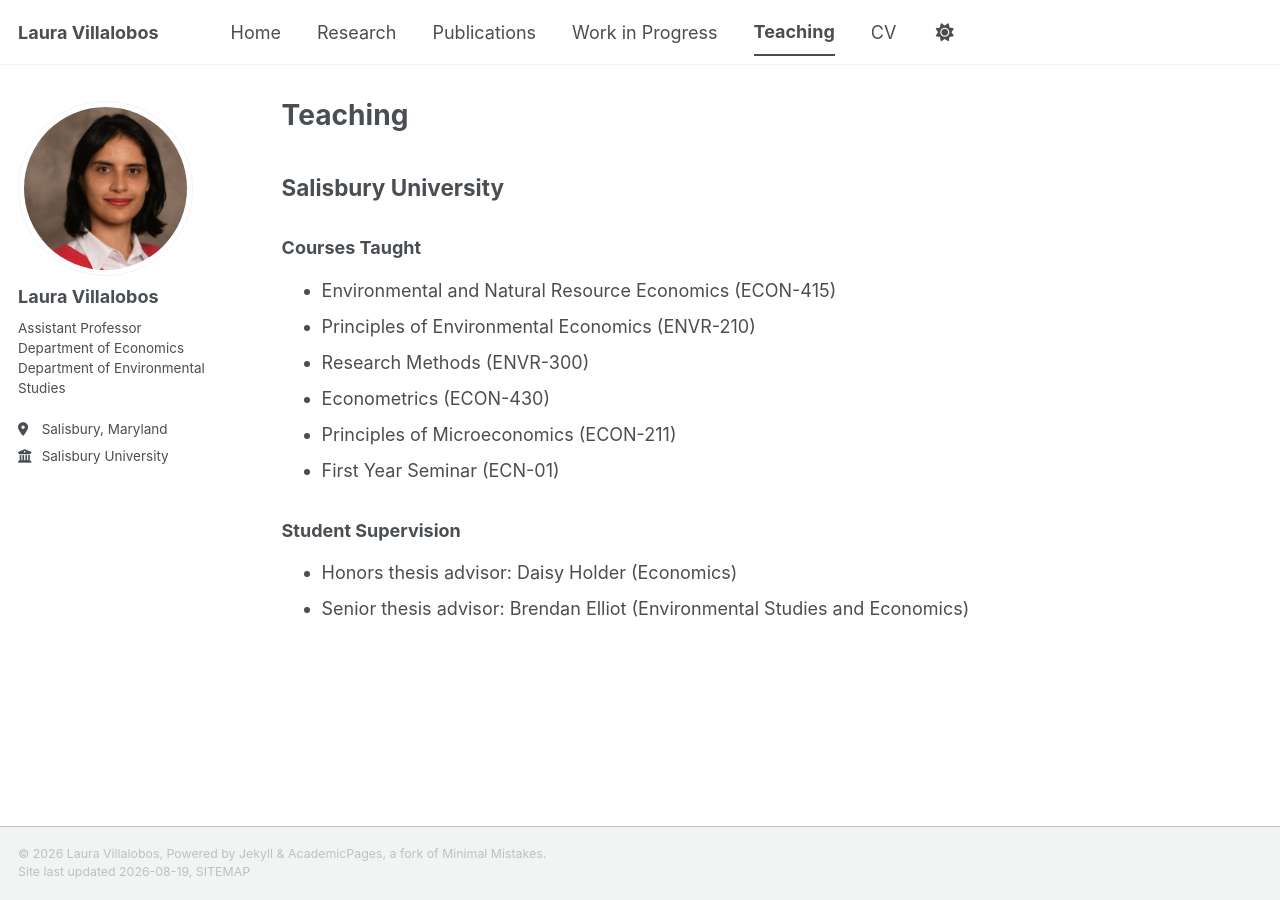
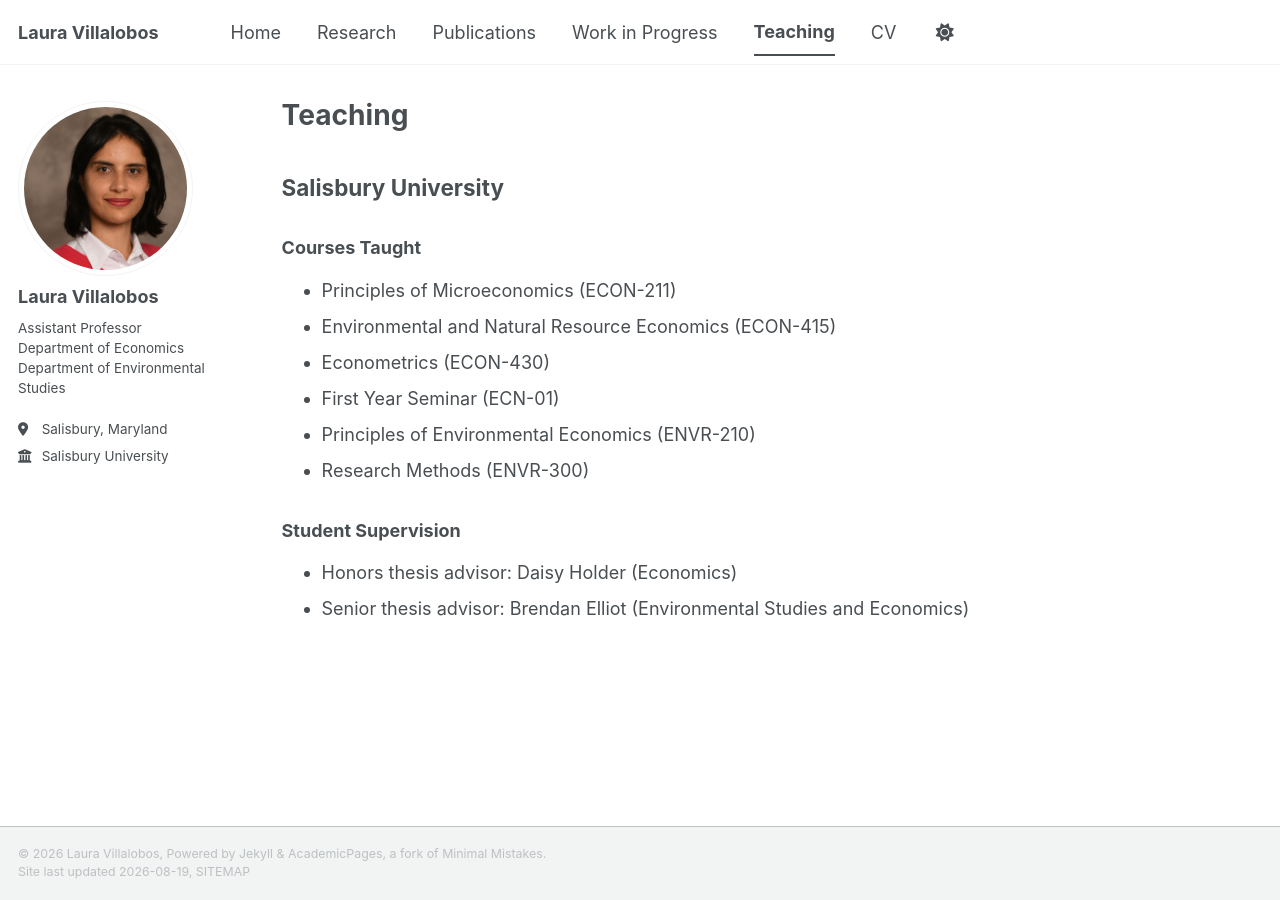
Before and after one commit to lavifi/lavifi.github.io, a Jekyll site: the page built from _pages/teaching.html, in a window 1280 px wide. Built offline with Jekyll 4.4.1, drawn with Linux system fonts in a browser that asks for light colours; a style sheet for code colours, icons or effects is not loaded.

Commit message:
Reorder courses by department and level

```diff
--- a/_pages/teaching.html
+++ b/_pages/teaching.html
@@ -9,12 +9,12 @@ author_profile: true
 
 <h3>Courses Taught</h3>
 <ul>
+  <li>Principles of Microeconomics (ECON-211)</li>
   <li>Environmental and Natural Resource Economics (ECON-415)</li>
+  <li>Econometrics (ECON-430)</li>
+  <li>First Year Seminar (ECN-01)</li>
   <li>Principles of Environmental Economics (ENVR-210)</li>
   <li>Research Methods (ENVR-300)</li>
-  <li>Econometrics (ECON-430)</li>
-  <li>Principles of Microeconomics (ECON-211)</li>
-  <li>First Year Seminar (ECN-01)</li>
 </ul>
 
 <h3>Student Supervision</h3>
```
